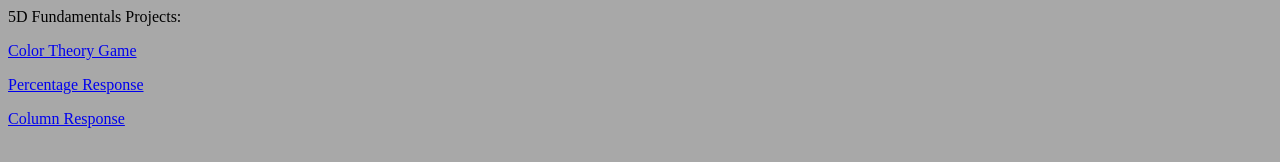
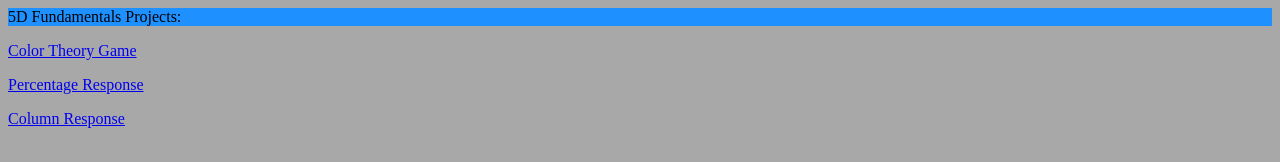
Before and after one commit to leahnovelli/5DFundamentals, a plain HTML site: page index.html in a window 1280 px wide. Drawn offline with Linux system fonts and the light colour scheme.

Commit message:
Add files via upload

```diff
--- a/index.html
+++ b/index.html
@@ -10,7 +10,7 @@
 
 <body>
 
-	<header> <p> 5D Fundamentals Projects: </p> </header>
+	<header> <p style="background-color:DodgerBlue"> 5D Fundamentals Projects: </p> </header>
 
 	<a href="ComplementaryColorsProject/FunctionalPrototype.html"> Color Theory Game </a>
 
```
